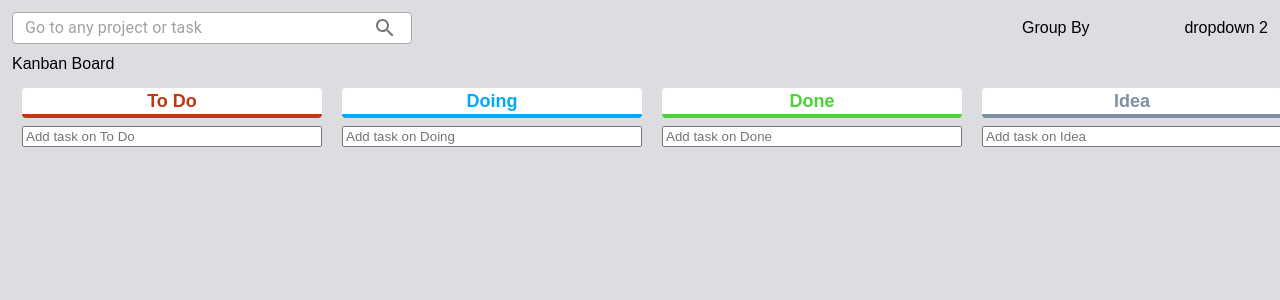
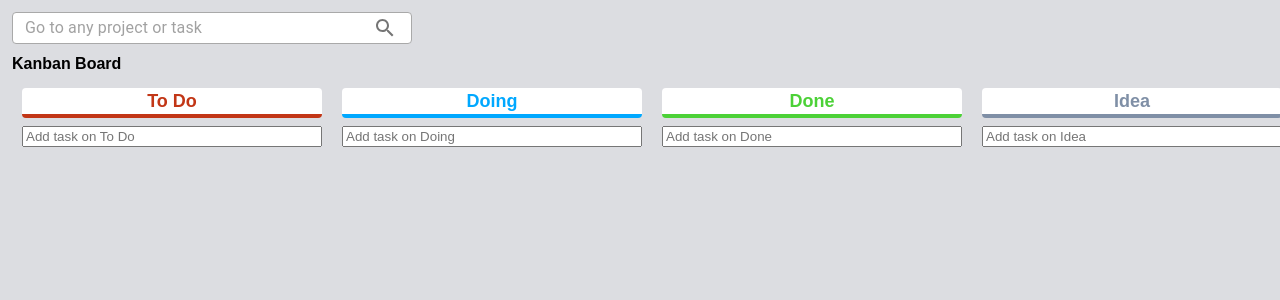
Before and after one commit to hchae0125/kanban-board, a React (Create React App) app: page / in a window 1280 px wide. Shown: the top 300 px of the page. Built offline with nearby package versions, Linux system fonts and the light colour scheme.

Commit message:
Style Change

```diff
--- a/src/components/MainBody.tsx
+++ b/src/components/MainBody.tsx
@@ -8,8 +8,8 @@ interface IMainBodyProps {
 const MainBody: React.FC<IMainBodyProps> = (props) => {
     return <>
         <div className='title-container'>
-            <div className='title'>
-                Kanban Board
+            <div className='title' style={{fontWeight: 600}}>
+                <h2>Kanban Board</h2>
             </div>
             <div className='action-button-container'>
                 <div className='new-task-button'></div>
--- a/src/components/MainHeader.tsx
+++ b/src/components/MainHeader.tsx
@@ -23,12 +23,12 @@ const MainHeader: React.FC<IMainHeaderProps> = (props) => {
             </Paper>
         </div>
         <div className='dropdown-container'>
-            <div className='dropdown'>
+            {/* <div className='dropdown'>
                 Group By
             </div>
             <div className='dropdown'>
                 dropdown 2
-            </div>
+            </div> */}
         </div>
     </>
 }
```
